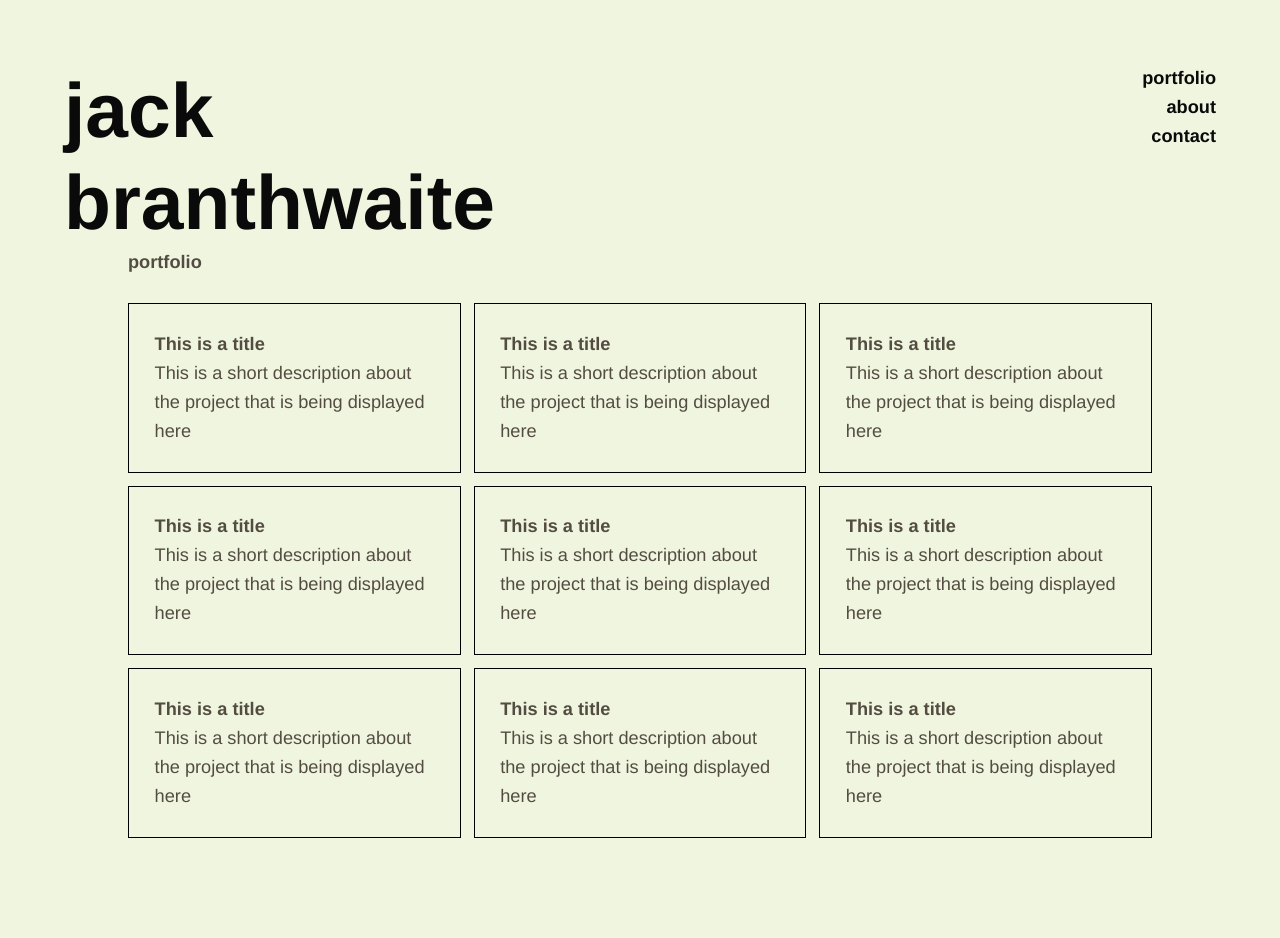
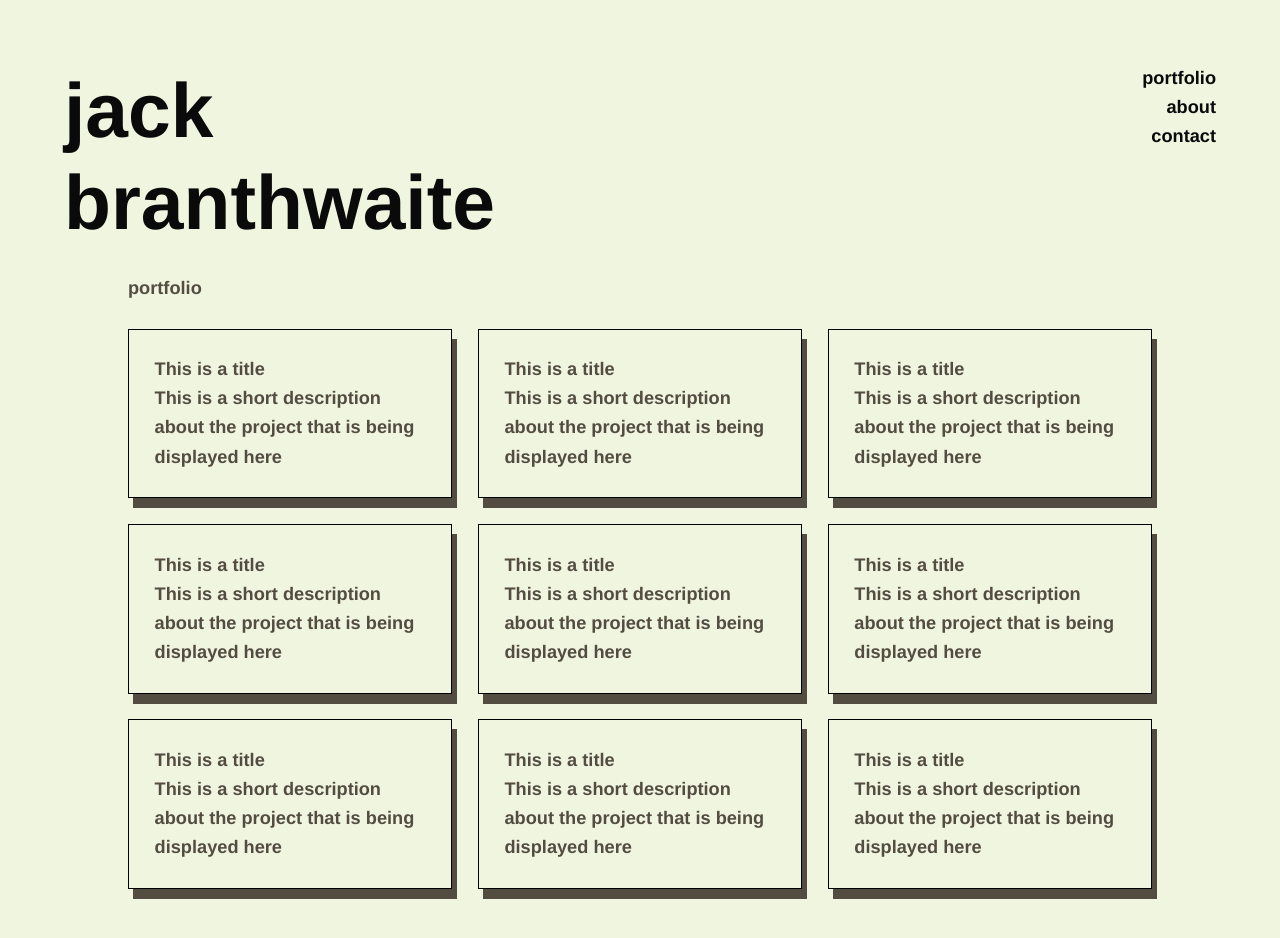
Before and after one commit to jackbran6/personal-site, a Nuxt app: page /portfolio in a window 1280 px wide. Shown: the top 938 px of the page. Built offline with nearby package versions, Linux system fonts and the light colour scheme.

Commit message:
Progress on portfolio page

```diff
--- a/src/assets/styles/core/_type.scss
+++ b/src/assets/styles/core/_type.scss
@@ -10,11 +10,7 @@ body {
 a {
   color: $default-link-color;
   font-weight: 700;
-  text-decoration: underline;
-
-  &:hover {
-    color: $default-hover-color;
-  }
+  text-decoration: none;
 }
 
 h1,
--- a/src/components/portfolio-card/PortfolioCard.vue
+++ b/src/components/portfolio-card/PortfolioCard.vue
@@ -1,23 +1,52 @@
 <template>
-  <div class="card">
-    <h6 class="title">This is a title</h6>
-    <p class="description">
-      This is a short description about the project that is being displayed here
-    </p>
-  </div>
+  <nuxt-link class="link" :to="link">
+    <div class="card">
+      <h6 class="title">{{ title }}</h6>
+      <p class="description">
+        {{ description }}
+      </p>
+    </div>
+  </nuxt-link>
 </template>
 <script lang="ts">
 import Vue from 'vue'
 
 export default Vue.extend({
-  name: 'PortfolioCard'
+  name: 'PortfolioCard',
+  props: {
+    link: {
+      type: String,
+      default: ''
+    },
+    title: {
+      type: String,
+      default: 'This is a title'
+    },
+    description: {
+      type: String,
+      default:
+        'This is a short description about the project that is being displayed here'
+    }
+  }
 })
 </script>
 
 <style lang="scss" scoped>
+@import '~assets/styles/config';
+/* stylelint-disable max-nesting-depth */
+.title {
+  transition: all 0.5s ease;
+}
 .card {
   border: #000 solid 1px;
+  box-shadow: 5px 10px;
   min-width: 300px;
   padding: 2vw;
+
+  &:hover {
+    .title {
+      color: $orange;
+    }
+  }
 }
 </style>
--- a/src/pages/portfolio.vue
+++ b/src/pages/portfolio.vue
@@ -28,21 +28,24 @@ export default Vue.extend({
 @import '~assets/styles/config';
 .container {
   margin: auto;
+  margin-top: 2vw;
   width: 80vw;
 }
 .card-container {
   display: grid;
-  gap: 1vw;
+  gap: 2vw;
   grid-template-columns: 1fr 1fr 1fr;
   margin-top: 2vw;
 }
 @include tablet {
   .card-container {
+    gap: 4vw;
     grid-template-columns: 1fr 1fr;
   }
 }
 @include mobile-l {
   .card-container {
+    gap: 50px;
     grid-template-columns: 1fr;
   }
 }
```
